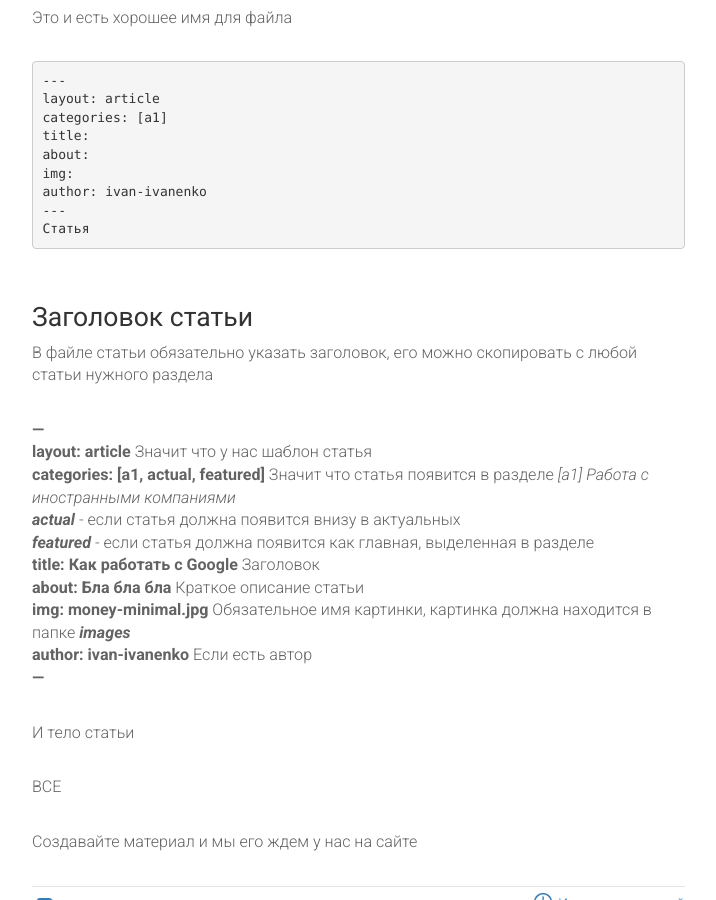
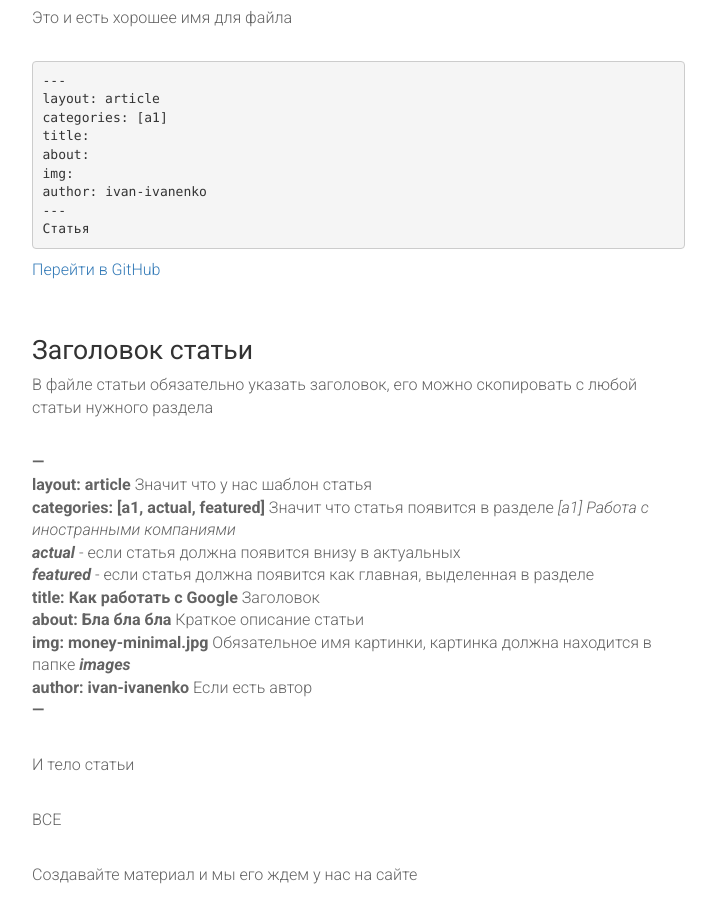
Before and after one commit to itinua/itinua.github.io, a Jekyll site: the page built from content/add-material.md, in a window 1280 px wide and 900 px high, scrolled down 3036 px. Shown: the whole window, without its empty margins (233-949 px from the left). Built offline with Jekyll 4.4.1, drawn with Linux system fonts in a browser that asks for light colours; Markdown is read by kramdown in place of the engine named in the settings.

Commit message:
Update add-material.md

```diff
--- a/content/add-material.md
+++ b/content/add-material.md
@@ -136,6 +136,7 @@ author: <font id="bauthor">ivan-ivanenko</font>
 ---
 Статья
 </pre>
+[Перейти в GitHub](https://github.com/itinua/itinua.github.io/tree/master/_posts)
 
 ## Заголовок статьи
 В файле статьи обязательно указать заголовок, его можно скопировать с любой статьи нужного раздела
```
